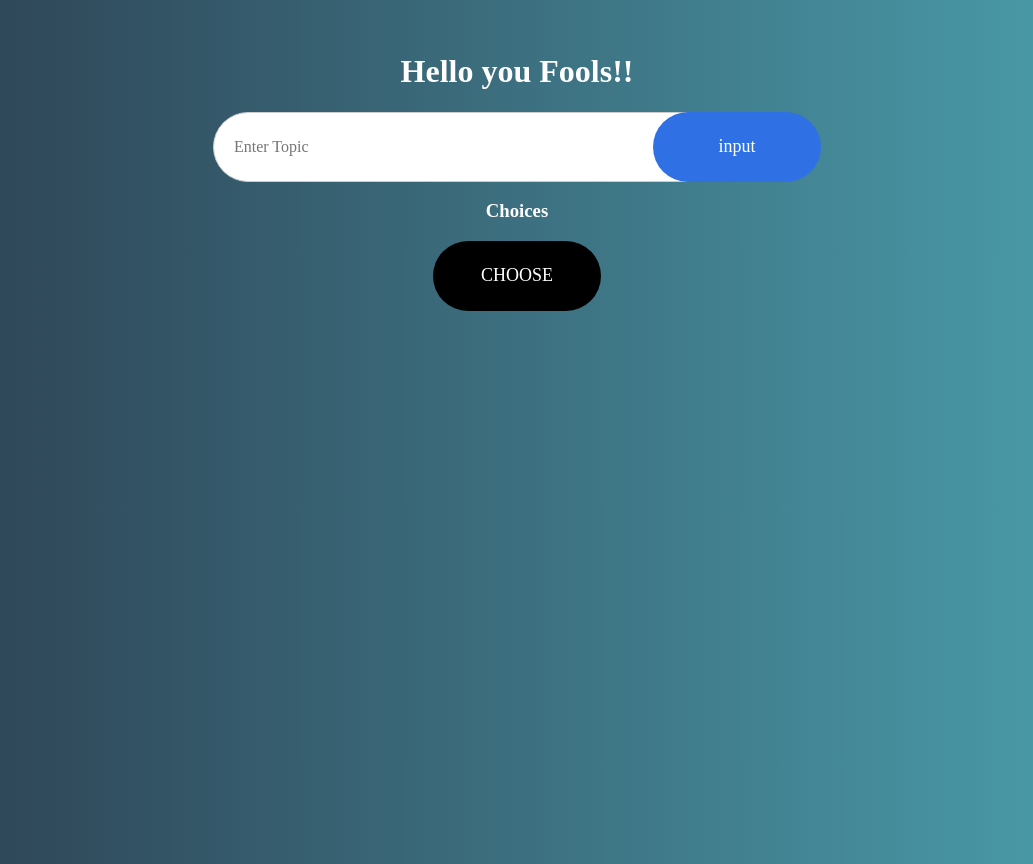
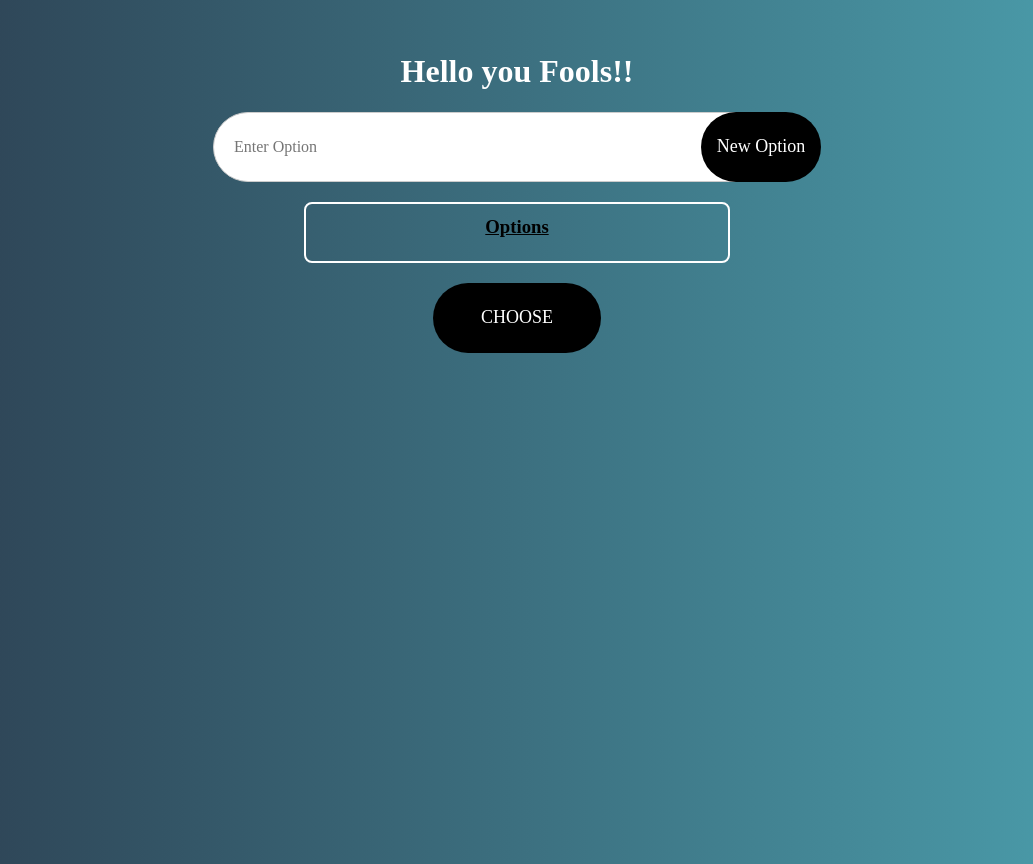
Before and after one commit to cole-essig/help-me-pick, a React (Vite) app: page / in a window 1280 px wide. Shown: the whole page, without its empty margins (123-1156 px from the left). Built offline with nearby package versions, Linux system fonts and the light colour scheme.

Commit message:
updated styles for table and table key, formatted css and deleted old components

```diff
--- a/src/components/App/App.jsx
+++ b/src/components/App/App.jsx
@@ -1,5 +1,6 @@
 import { useState } from 'react'
 import UserInput from '../UserInput/UserInput';
+import Header from '../Header/Header';
 import Table from '../Table/Table';
 import InteractButton from '../InteractButton/InteractButton';
 import Results from '../Results/Results';
@@ -15,7 +16,7 @@ function App() {
 
   return (
     <>
-      <h1>Hello you Fools!!</h1>
+      <Header />
       <UserInput getUserInput={getUserInput} />
       <Table table={table} />
       <InteractButton setMadeChoice={setMadeChoice} />
--- a/src/components/Header/Header.jsx
+++ b/src/components/Header/Header.jsx
@@ -1,9 +1,11 @@
-import './>Header.css'
+import './Header.css'
 import React from 'react'
 
 function Header() {
     return (
-        <></>
+        <>
+          <h1>Hello you Fools!!</h1>
+        </>
     )
 }
 
--- a/src/components/Table/Table.css
+++ b/src/components/Table/Table.css
@@ -0,0 +1,20 @@
+.table {
+  margin: 20px auto;
+  border: 2px white solid;
+  border-radius: 8px;
+  max-width: 33vw;
+  width: 100%;
+}
+
+.table__header {
+  margin: 12px auto 0;
+  color: black;
+  text-decoration: underline;
+}
+
+.table__contents {
+    display: flex;
+    margin: 12px;
+    flex-direction: column;
+    gap: 5px;
+}
--- a/src/components/Table/Table.jsx
+++ b/src/components/Table/Table.jsx
@@ -5,7 +5,7 @@ import TableKey from '../TableKey/TableKey';
 function Table({ table }) {
     return (
     <div className='table'>
-        <h3 className='table__header'>Choices</h3>
+        <h3 className='table__header'>Options</h3>
         <div className='table__contents'>
             {table.length > 0 && table.map((item, index) => {
                 return <TableKey key={index} content={item} />
--- a/src/components/TableKey/TableKey.css
+++ b/src/components/TableKey/TableKey.css
@@ -0,0 +1,13 @@
+.tablekey {
+    border: 2px white solid;
+    border-radius: 8px;
+    margin: 0 auto;
+    max-width: 30vw;
+    width: 100%;
+    text-overflow: ellipsis;
+}
+
+.tablekey__content {
+    padding: 0;
+    margin: 3px auto;
+}
--- a/src/components/UserInput/UserInput.css
+++ b/src/components/UserInput/UserInput.css
@@ -28,8 +28,8 @@
     }
 
   .inputbar__button {
-      background-color: #2F71E5;
-      max-width: 168px;
+      background-color: #000;
+      max-width: 120px;
       width: 100%;
       min-height: 70px;
       color: #fff;
--- a/src/components/UserInput/UserInput.jsx
+++ b/src/components/UserInput/UserInput.jsx
@@ -21,11 +21,11 @@ function UserInput({ getUserInput }) {
                         type='text'
                         className='inputbar__input'
                         id='inputBar'
-                        placeholder='Enter Topic'
+                        placeholder='Enter Option'
                         value={input}
                         onChange={handleInputBarChange}
                     />
-                <button type="submit" className="inputbar__button" >input</button>
+                <button type="submit" className="inputbar__button" >New Option</button>
             </form>
             </>
         )
```
Also changed, not shown: src/components/Body/Body.jsx (deleted, +0 -11 lines), src/components/Body/Body.css (deleted).
